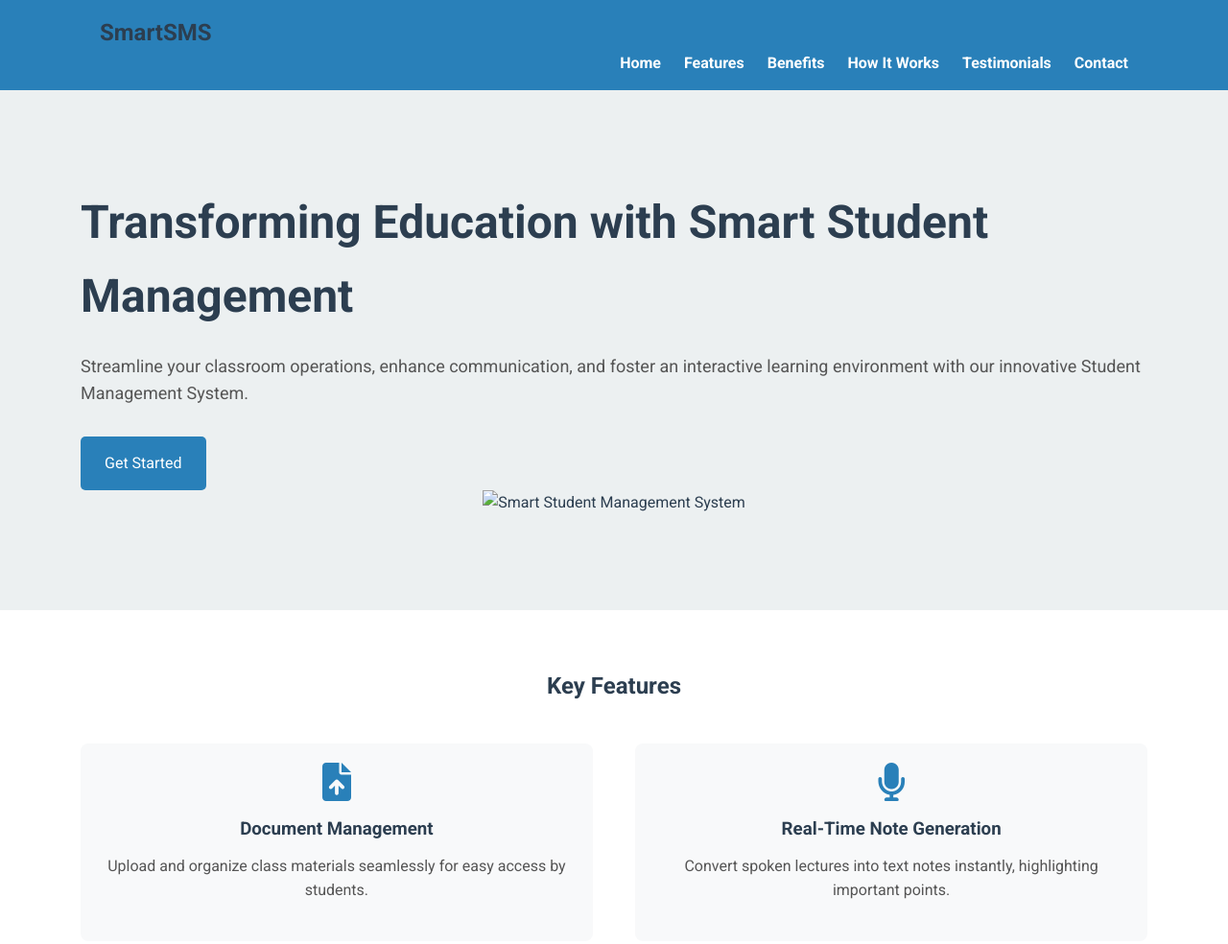
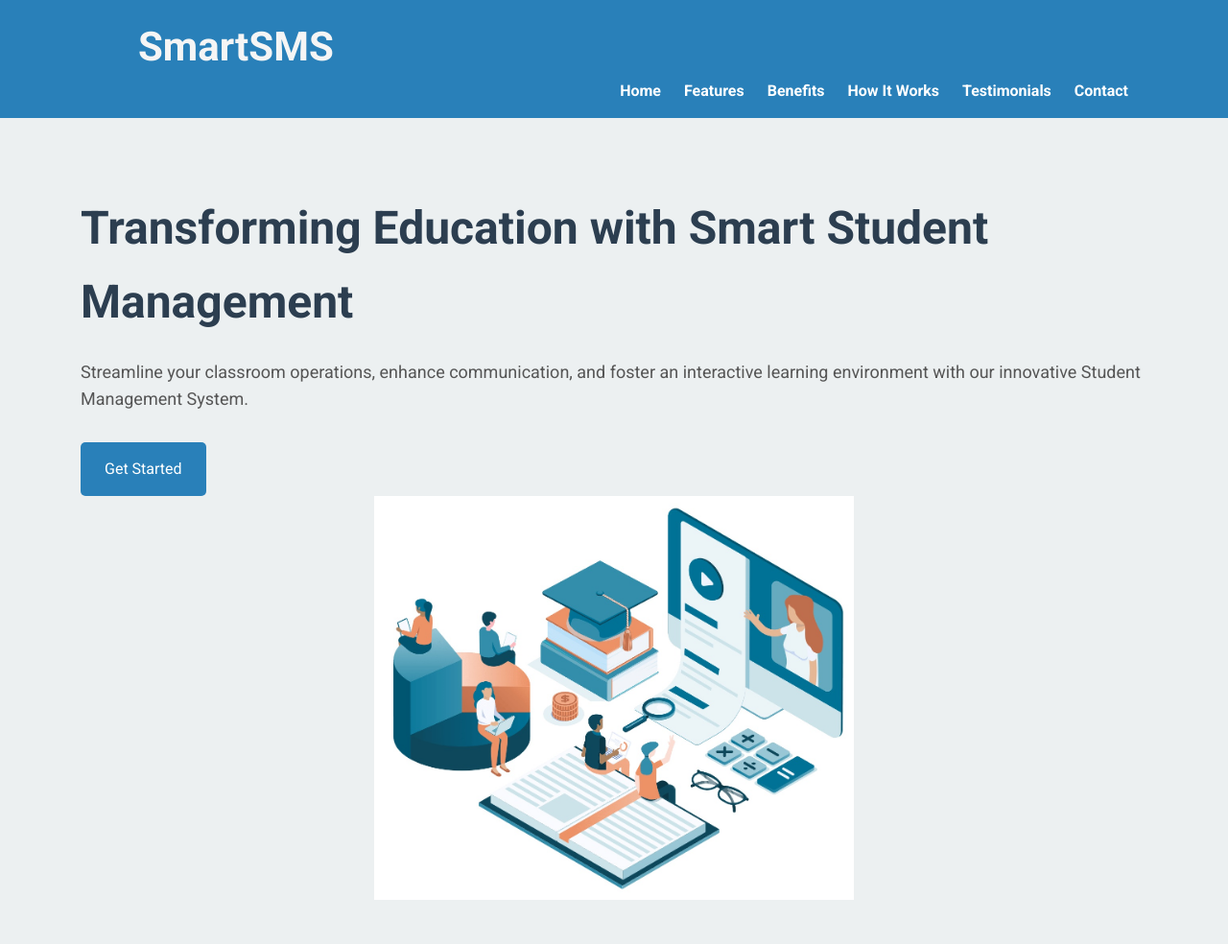
Before and after one commit to PayalSharma2023/Student-Management-system, a website built with Vite: page frontend/index.html in a window 1280 px wide. Shown: the top 984 px of the page at 96% size. Built offline with nearby package versions, Linux system fonts and the light colour scheme; files whose address does not match are found by name.

Commit message:
added image in the hero section

```diff
--- a/frontend/CSS/style.css
+++ b/frontend/CSS/style.css
@@ -32,6 +32,8 @@ p {
 
 /* Navigation Bar */
 .navbar {
+  position: fixed;
+  width: 100vw;
   background: #2980b9;
   color: #fff;
   padding: 15px 0;
@@ -39,8 +41,10 @@ p {
 
 .navbar .logo h1 {
   display: inline;
-  font-size: 24px;
-  margin-left: 20px;
+  color: whitesmoke;
+  font-size: 42px;
+  margin: 20px;
+  padding: 40px;
 }
 
 .navbar .nav-links {
@@ -74,6 +78,7 @@ p {
 }
 
 .hero-content {
+  margin-top: 100px;
   flex: 1;
 }
 
@@ -350,11 +355,14 @@ p {
 /* Footer */
 .footer {
   background: #2c3e50;
-  color: #fff;
+  color: #ffffff;
   padding: 20px 0;
   text-align: center;
 }
 
+.footer .container p{
+  color: white;
+}
 .footer .social-links a {
   color: #fff;
   margin: 0 10px;
--- a/frontend/index.html
+++ b/frontend/index.html
@@ -37,7 +37,7 @@
                 <a href="#contact" class="btn">Get Started</a>
             </div>
             <div class="hero-image">
-                <img src="images/hero-image.png" alt="Smart Student Management System">
+                <img src="./public/images/salient-features.jpg" alt="Smart Student Management System">
             </div>
         </div>
     </section>
```
Also changed, not shown: frontend/public/images/salient-features.jpg (added).
